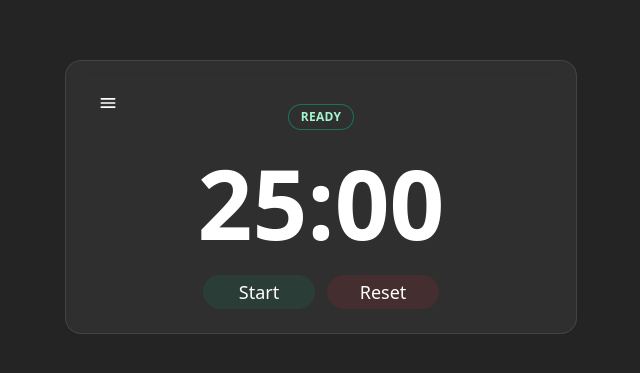
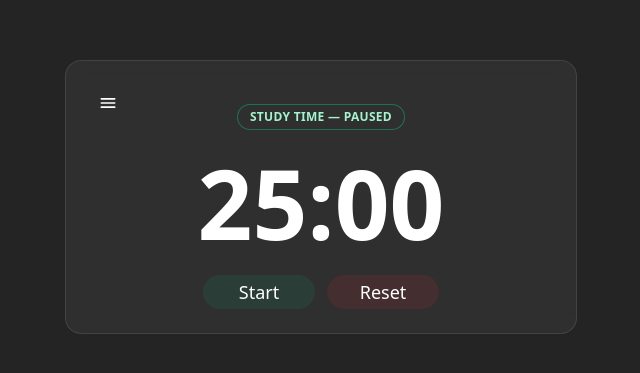
Before and after one commit to vaishakkmenon/Pomodoro, a React (Vite) app: page / in a window 1280 px wide. Shown: the part 203-576 px from the top of the page, without its empty margins (319-959 px from the left). Built offline with nearby package versions, Linux system fonts and the light colour scheme.

Commit message:
modified from status to current mode

```diff
--- a/src/components/timer/Timer.tsx
+++ b/src/components/timer/Timer.tsx
@@ -4,7 +4,7 @@ import PillButton from "@/components/ui/PillButton";
 import type { Phase } from "@/ui/types";
 import { cx } from "@/ui/cx";
 import { useChime } from "@/hooks/useChime";
-import { TABS } from "@/config/timer";
+import { TABS, LABELS } from "@/config/timer";
 import { usePomodoroTimer } from "@/hooks/usePomodoroTimer";
 import { formatTime } from "@/lib/time";
 import SidebarTabs from "@/components/timer/SidebarTabs";
@@ -17,7 +17,7 @@ export default function Timer() {
     const {
         tab, secondsLeft, isRunning,
         start, pause, reset, switchTab, setSeconds,
-        atFull, isDone, phaseKind, statusText: statusGeneric,
+        atFull, isDone, phaseKind,
         applyCatchup, // <-- NEW: use catch-up from the hook
     } = usePomodoroTimer({ onComplete: (prev) => prev === "study" && playChime() });
 
@@ -62,7 +62,7 @@ export default function Timer() {
     const phaseForAccent: Phase = phaseKind === "study" ? "focus" : "break";
 
     // keep your original chip copy
-    const chipText = statusGeneric;
+    const chipText = `${LABELS[tab]}${isDone ? " — Finished" : isRunning ? "" : " — Paused"}`;
 
     // disabled states
     const startDisabled = isDone && !isRunning;
```
